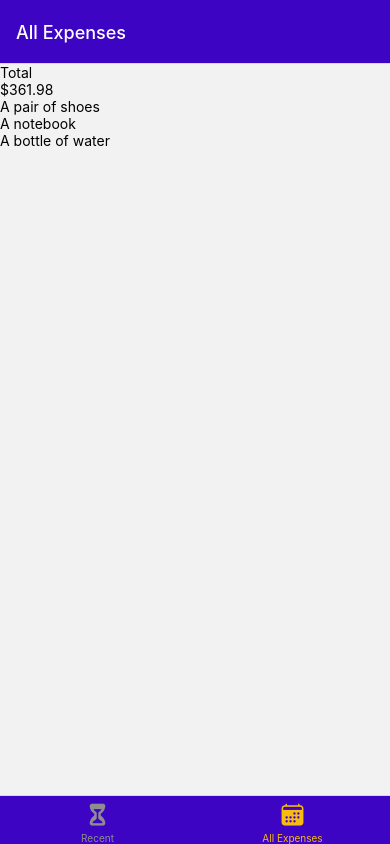
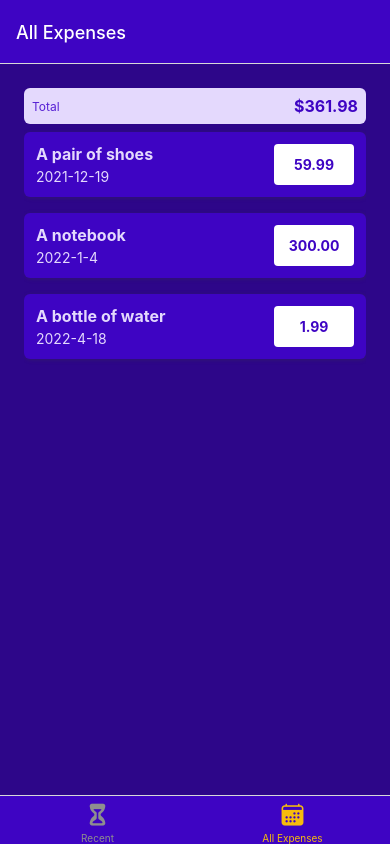
Before and after one commit to Ives-Gomes/expenses-tracker-mobile, a React Native app: screen /AllExpenses in a window 390 px wide. Built offline with nearby package versions, Linux system fonts and the light colour scheme.

Commit message:
feat: expenses list

```diff
--- /dev/null
+++ b/components/ExpensesOutput/ExpenseItem.js
@@ -0,0 +1,61 @@
+import { View, Text, StyleSheet, Pressable } from 'react-native';
+
+import { getFormattedDate } from '../../util/date';
+
+import { GlobalStyles } from '../../constants/styles';
+
+const ExpenseItem = ({ description, date, amount }) => {
+  return (
+    <Pressable>
+      <View style={styles.expenseItem}>
+        <View>
+          <Text style={[styles.textBase, styles.description]}>{description}</Text>
+          <Text style={styles.textBase}>{getFormattedDate(date)}</Text>
+        </View>
+
+        <View style={styles.amountContainer}>
+          <Text style={styles.amount}>{amount.toFixed(2)}</Text>
+        </View>
+      </View>
+    </Pressable>
+  );
+};
+
+export default ExpenseItem;
+
+const styles = StyleSheet.create({
+  expenseItem: {
+    padding: 12,
+    marginVertical: 8,
+    backgroundColor: GlobalStyles.colors.primary500,
+    flexDirection: 'row',
+    justifyContent: 'space-between',
+    borderRadius: 6,
+    elevation: 3,
+    shadowColor: GlobalStyles.colors.gray500,
+    shadowRadius: 4,
+    shadowOffset: { width: 1, height: 1 },
+    shadowOpacity: 0.4,
+  },
+  textBase: {
+    color: GlobalStyles.colors.primary50,
+  },
+  description: {
+    fontSize: 16,
+    marginBottom: 4,
+    fontWeight: 'bold',
+  },
+  amountContainer: {
+    paddingHorizontal: 12,
+    paddingVertical: 4,
+    backgroundColor: 'white',
+    justifyContent: 'center',
+    alignItems: 'center',
+    borderRadius: 4,
+    minWidth: 80,
+  },
+  amount: {
+    color: GlobalStyles.colors.primary500,
+    fontWeight: 'bold',
+  },
+});
--- a/components/ExpensesOutput/ExpensesList.js
+++ b/components/ExpensesOutput/ExpensesList.js
@@ -1,8 +1,10 @@
-import { FlatList, Text } from 'react-native';
+import { FlatList } from 'react-native';
+
+import ExpenseItem from './ExpenseItem';
 
 const renderExpenseItem = (itemData) => {
   return (
-    <Text>{itemData.item.description}</Text>
+    <ExpenseItem {...itemData.item} />
   );
 };
 
--- a/components/ExpensesOutput/ExpensesOutput.js
+++ b/components/ExpensesOutput/ExpensesOutput.js
@@ -1,7 +1,9 @@
-import { View, Text, FlatList } from 'react-native';
+import { View, StyleSheet } from 'react-native';
 
 import ExpensesList from './ExpensesList';
 import ExpensesSummary from './ExpensesSummary';
+
+import { GlobalStyles } from '../../constants/styles';
 
 const DUMMY_EXPENSES = [
   {
@@ -26,7 +28,7 @@
 
 const ExpensesOutput = ({ expenses, expensesPeriod }) => {
   return (
-    <View>
+    <View style={styles.container}>
       <ExpensesSummary expenses={DUMMY_EXPENSES} periodName={expensesPeriod} />
 
       <ExpensesList expenses={DUMMY_EXPENSES} />
@@ -35,3 +37,11 @@
 };
 
 export default ExpensesOutput;
+
+const styles = StyleSheet.create({
+  container: {
+    flex: 1,
+    padding: 24,
+    backgroundColor: GlobalStyles.colors.primary700,
+  },
+});
--- a/components/ExpensesOutput/ExpensesSummary.js
+++ b/components/ExpensesOutput/ExpensesSummary.js
@@ -1,4 +1,6 @@
-import { View, Text } from 'react-native';
+import { View, Text, StyleSheet } from 'react-native';
+
+import { GlobalStyles } from '../../constants/styles';
 
 const ExpensesSummary = ({ expenses, periodName }) => {
   const expensesSum = expenses.reduce((sum, expense) => {
@@ -6,11 +8,31 @@
   }, 0);
 
   return (
-    <View>
-      <Text>{periodName}</Text>
-      <Text>${expensesSum.toFixed(2)}</Text>
+    <View style={styles.container}>
+      <Text style={styles.period}>{periodName}</Text>
+      <Text style={styles.sum}>${expensesSum.toFixed(2)}</Text>
     </View>
   );
 };
 
 export default ExpensesSummary;
+
+const styles = StyleSheet.create({
+  container: {
+    padding: 8,
+    backgroundColor: GlobalStyles.colors.primary50,
+    borderRadius: 6,
+    flexDirection: 'row',
+    justifyContent: 'space-between',
+    alignItems: 'center',
+  },
+  period: {
+    fontSize: 12,
+    color: GlobalStyles.colors.primary400,
+  },
+  sum: {
+    fontSize: 16,
+    fontWeight: 'bold',
+    color: GlobalStyles.colors.primary500,
+  },
+});
--- /dev/null
+++ b/util/date.js
@@ -0,0 +1,3 @@
+export function getFormattedDate(date) {
+  return `${date.getFullYear()}-${date.getMonth() + 1}-${date.getDate()}`;
+}
```
